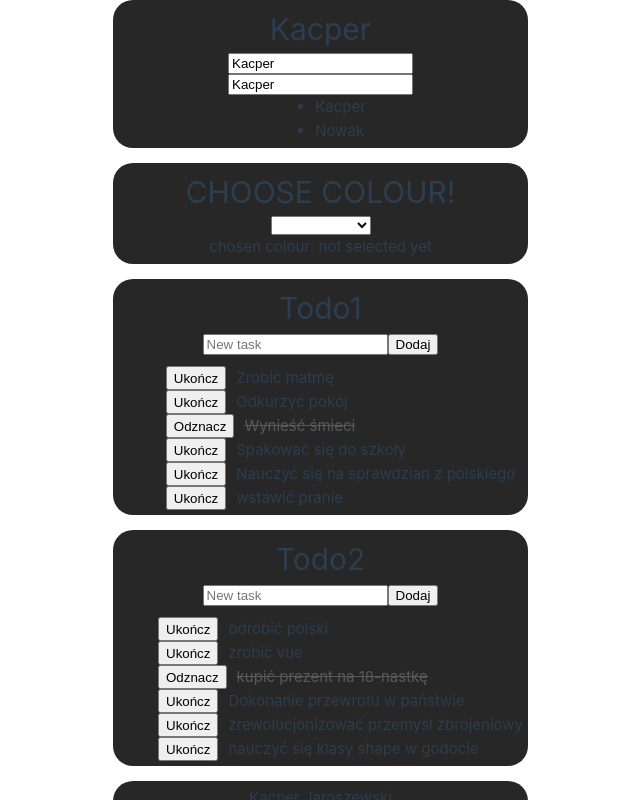
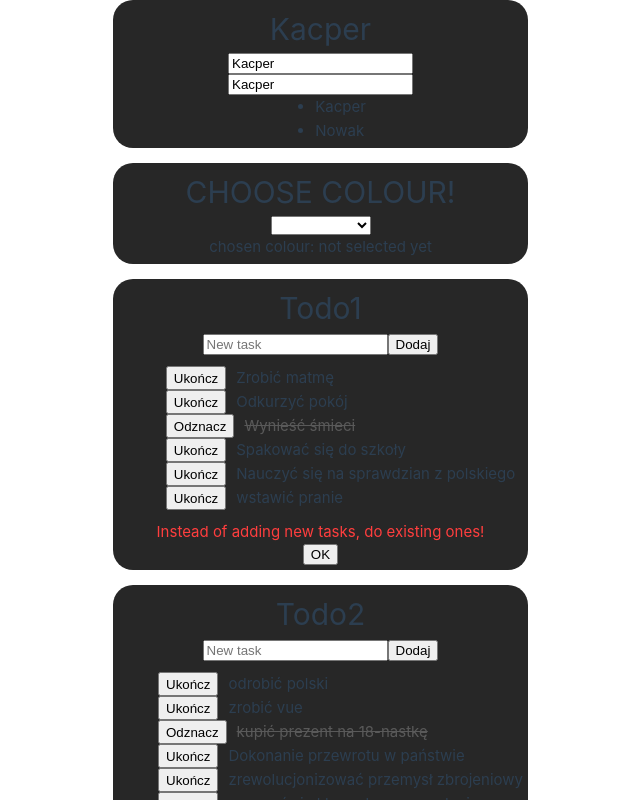
Before and after one commit to Dzarooo/vue_project, a Vue app: page / in a window 1280 px wide. Shown: the top 800 px of the page, without its empty margins (112-752 px from the left). Built offline with nearby package versions, Linux system fonts and the light colour scheme.

Commit message:
readded warnings feature

```diff
--- a/src/App.vue
+++ b/src/App.vue
@@ -1,5 +1,5 @@
 <script setup>
-import { ref, reactive, computed, watch, onMounted } from 'vue';
+import { ref, reactive, computed, watch, onMounted, warn } from 'vue';
 import TodoItem from './components/TodoItem.vue';
 import TodoInput from './components/TodoInput.vue';
 
@@ -83,19 +83,43 @@ const todos = ref([
 		}
 ]);
 
-const showWarning = ref(false);
 //let finishedTasksOfAll = computed(() => "finished " + todo.value.filter(newTodo => newTodo.finished).length + " out of " + todo.value.length + " tasks");
-const progressText = ref("error occurred");
+//const progressText = ref("error occurred");
 //const finishedAll = computed(() => todo.value.every(task => task.finished)); //check if all tasks are finished, returns true or false
-let watchActive = true; //watch is deactivated once the user clicks "ok" button in warning
-
-function hideWarning() {
-	showWarning.value = false;
-}
 
 function addNewTask(newTaskTextStatic, indexTodo) {
 	//console.log(indexTodo);
 	todos.value[indexTodo].tasks.push({text: newTaskTextStatic, finished: false});
+}
+
+const warningsData = ref([]);
+
+for(let i = 0; i < todos.value.length; i++) {
+	warningsData.value.push({
+		show:false,
+		hidden:false,
+	});
+}
+
+for(let i = 0; i < todos.value.length; ++i) {
+	let todo = todos.value[i];
+	watch(todo, (newTodo) => {
+		console.log("index:", i);
+		if(warningsData.value[i].hidden == false) {
+			if(newTodo.tasks.length > 5) {
+				warningsData.value[i].show = true;
+			}
+		}
+		console.log(warningsData.value);
+
+	}, {deep:true, immediate:true});
+
+};
+
+function hideWarning(index) {
+	console.log(index);
+	warningsData.value[index].hidden = true;
+	warningsData.value[index].show = false;
 }
 
 // watch(todo, (newTodo) => {
@@ -178,12 +202,12 @@ const fullname = computed(() => name.value + " " + surname.value);
 				</template>
 
 				<!-- <p style="margin-top:10px;">{{ progressText }}</p>
-				<p v-if="finishedAll && todo.length > 0">All tasks done!</p>
+				<p v-if="finishedAll && todo.length > 0">All tasks done!</p> -->
 
-				<div v-show="showWarning" style="color:rgb(255, 62, 62); display:flex; flex-direction: column; align-items: center; margin-top:10px;">
+				<div v-show="warningsData[indexTodo].show" style="color:rgb(255, 62, 62); display:flex; flex-direction: column; align-items: center; margin-top:10px;">
 					<p>Instead of adding new tasks, do existing ones!</p>
-					<button v-on:click="hideWarning">OK</button>
-				</div> -->
+					<button v-on:click="hideWarning(indexTodo)">OK</button>
+				</div>
 
 			</div>
 		</template>
```
